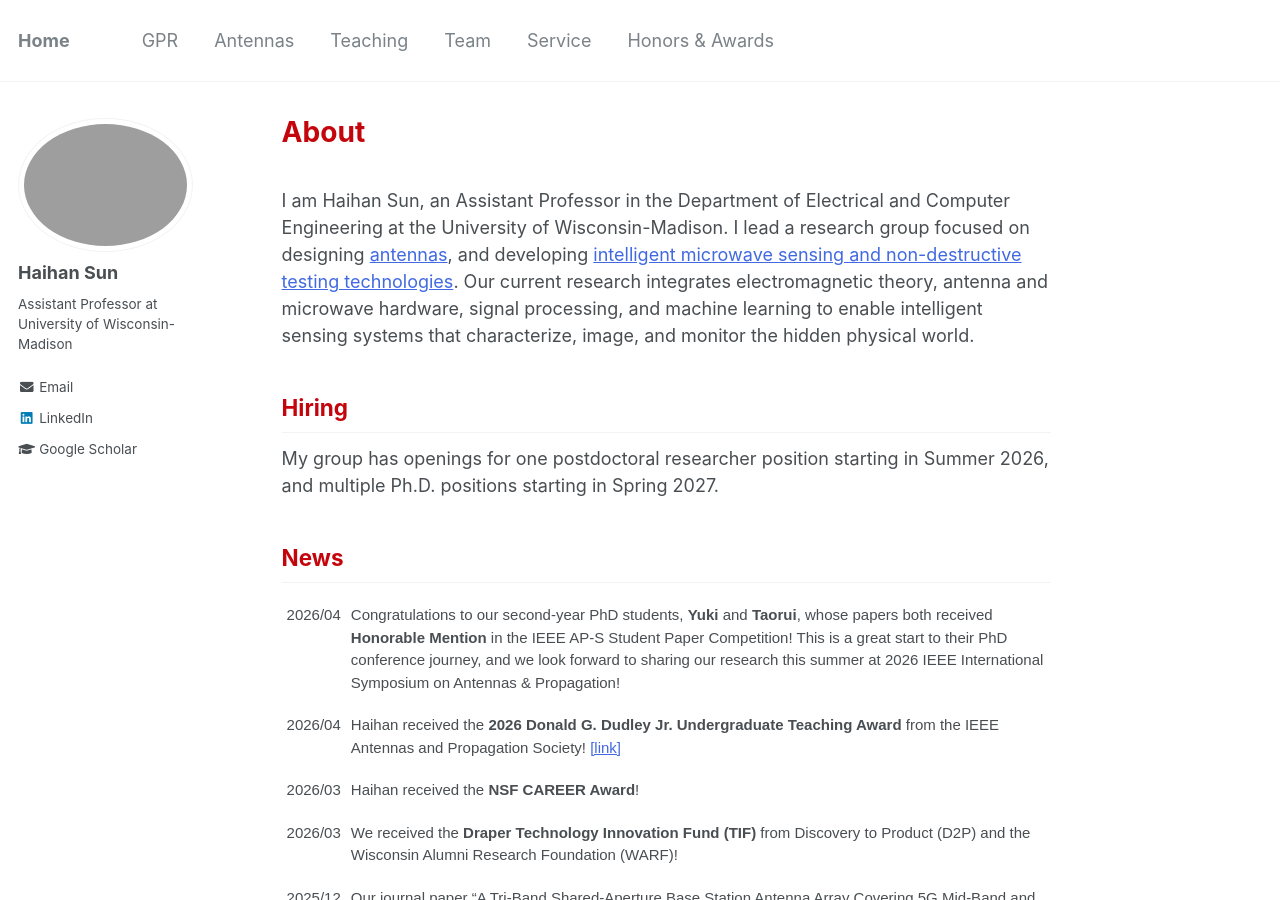
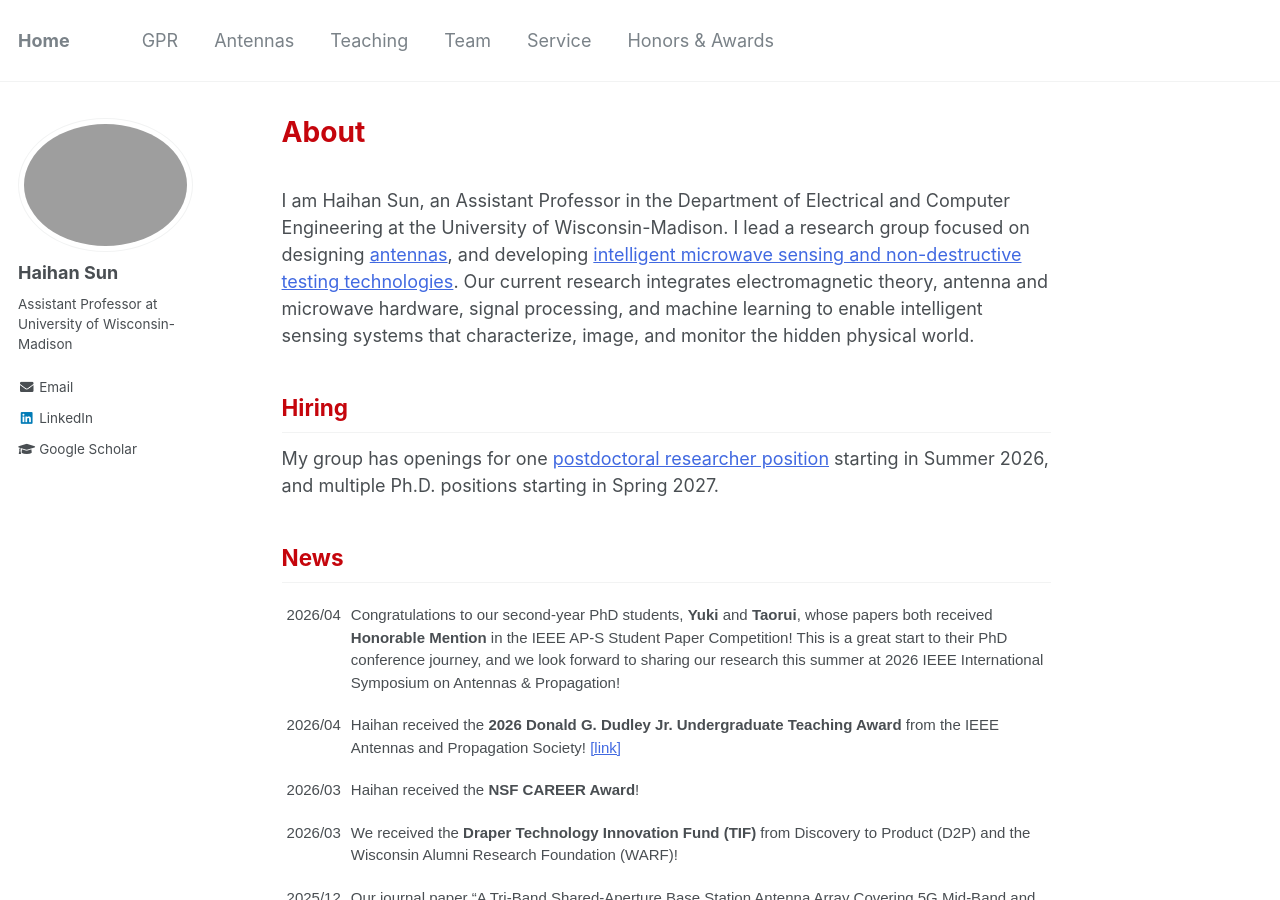
Before and after one commit to Haihan-Sun/Haihan-Sun.github.io, a Jekyll site: the page built from _pages/about.md, in a window 1280 px wide and 900 px high. Built offline with Jekyll 4.4.1, drawn with Linux system fonts in a browser that asks for light colours.

Commit message:
Update about.md

```diff
--- a/_pages/about.md
+++ b/_pages/about.md
@@ -22,7 +22,7 @@ I am Haihan Sun, an Assistant Professor in the Department of Electrical and Comp
 
 <span style="color:#C5050C">Hiring</span>
 ------
-My group has openings for one postdoctoral researcher position starting in Summer 2026, and multiple Ph.D. positions starting in Spring 2027.
+My group has openings for one <a href="https://Haihan-Sun.github.io/files/2026 Postdoc recruitment.pdf" style="color:#4169e1">postdoctoral researcher position</a> starting in Summer 2026, and multiple Ph.D. positions starting in Spring 2027.
 
 <span style="color:#C5050C">News</span>
 ------
```
